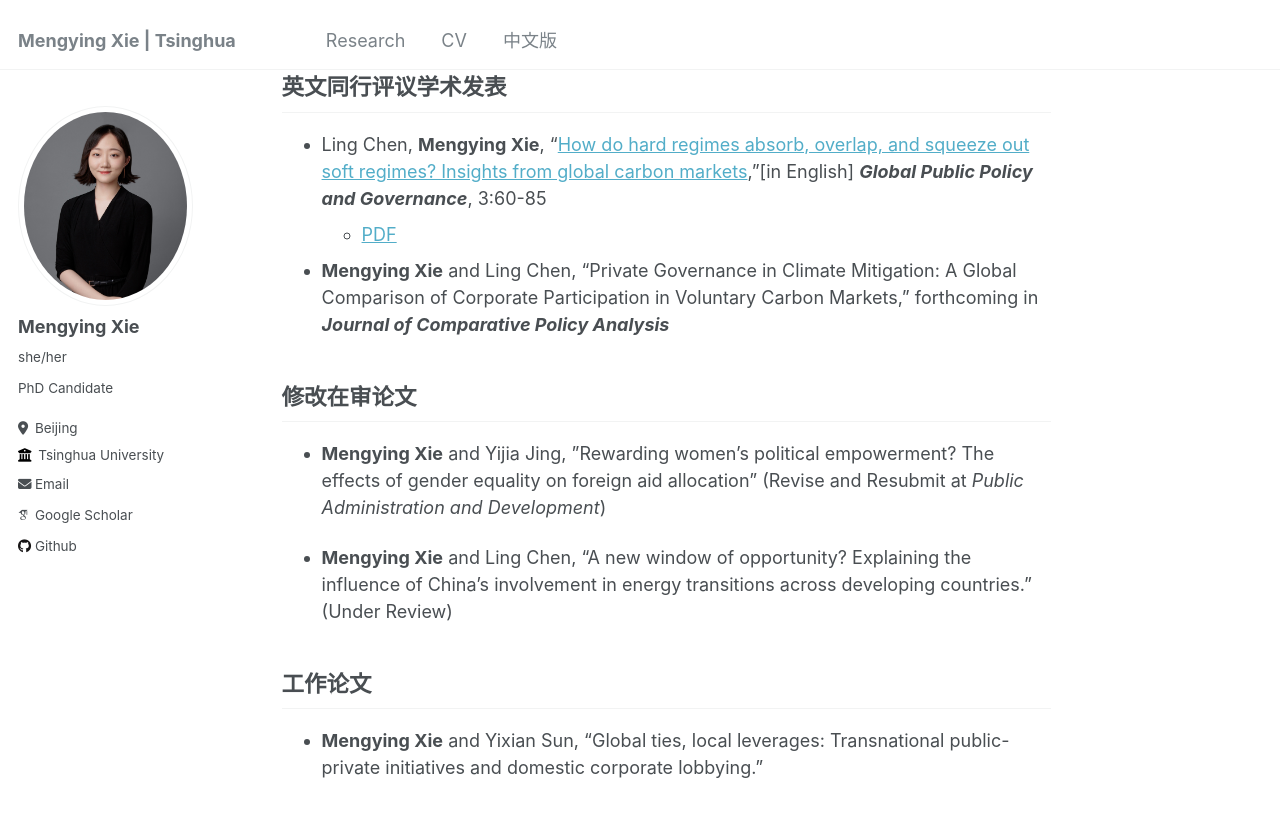
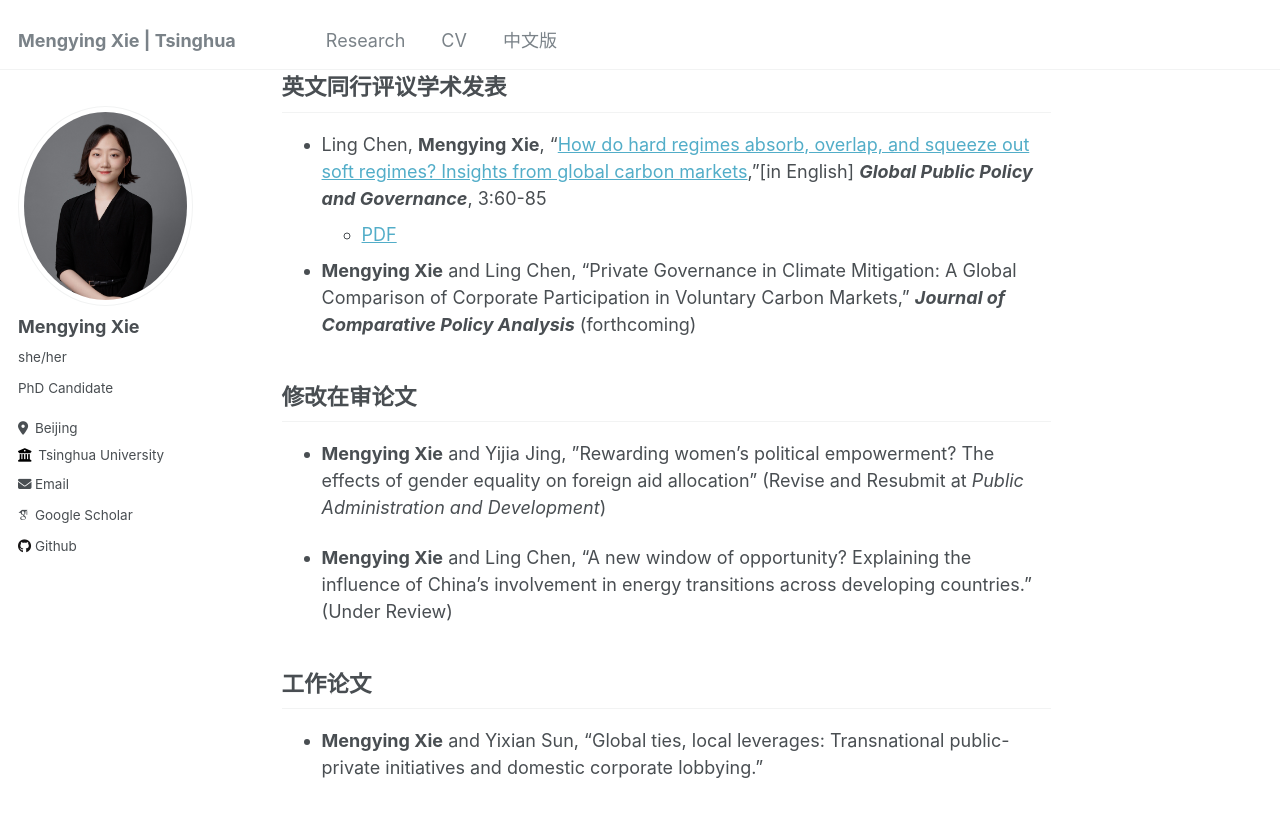
Before and after one commit to xiemythu/xiemythu.github.io, a Jekyll site: the page built from _pages/chinese.md, in a window 1280 px wide and 900 px high, scrolled down 1072 px. Shown: the top 817 px of the window. Built offline with Jekyll 4.4.1, drawn with Linux system fonts in a browser that asks for light colours; some web fonts are replaced.

```diff
--- a/_pages/chinese.md
+++ b/_pages/chinese.md
@@ -39,7 +39,7 @@ author_profile: true
 * Ling Chen, **Mengying Xie**, "[How do hard regimes absorb, overlap, and squeeze out soft regimes? Insights from global carbon markets](https://doi.org/10.1007/s43508-023-00064-3),"[in English] ***Global Public Policy and Governance***, 3:60-85
     + [PDF](https://xiemythu.github.io/files/chen_xie_2023.pdf)
 
-* **Mengying Xie** and  Ling Chen, “Private Governance in Climate Mitigation: A Global Comparison of Corporate Participation in Voluntary Carbon Markets," forthcoming in ***Journal of Comparative Policy Analysis***
+* **Mengying Xie** and  Ling Chen, “Private Governance in Climate Mitigation: A Global Comparison of Corporate Participation in Voluntary Carbon Markets," ***Journal of Comparative Policy Analysis*** (forthcoming)
 
 ## 修改在审论文
 
```
